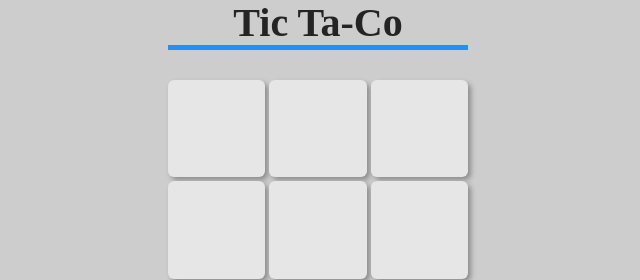
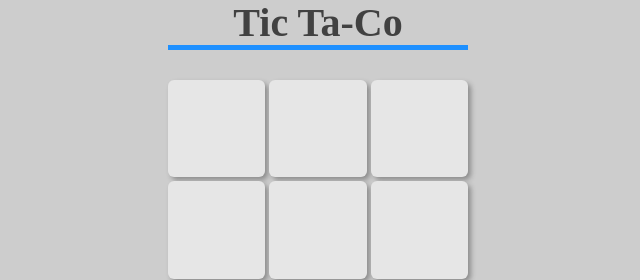
Before and after one commit to brenxm/tictactoe, a plain HTML site: page index.html in a window 1280 px wide. Shown: the top 280 px of the page, 322-962 px from the left. Drawn offline with Linux system fonts and the light colour scheme.

Commit message:
Title color change

```diff
--- a/styles.scss
+++ b/styles.scss
@@ -26,7 +26,7 @@ body {
     border-bottom: 5px solid dodgerblue;
 
     h1 {
-        color: rgb(36, 36, 36);
+        color: rgb(77, 77, 77);
         font-size: 40px;
     }
 }
```
Also changed, not shown: styles.css.
